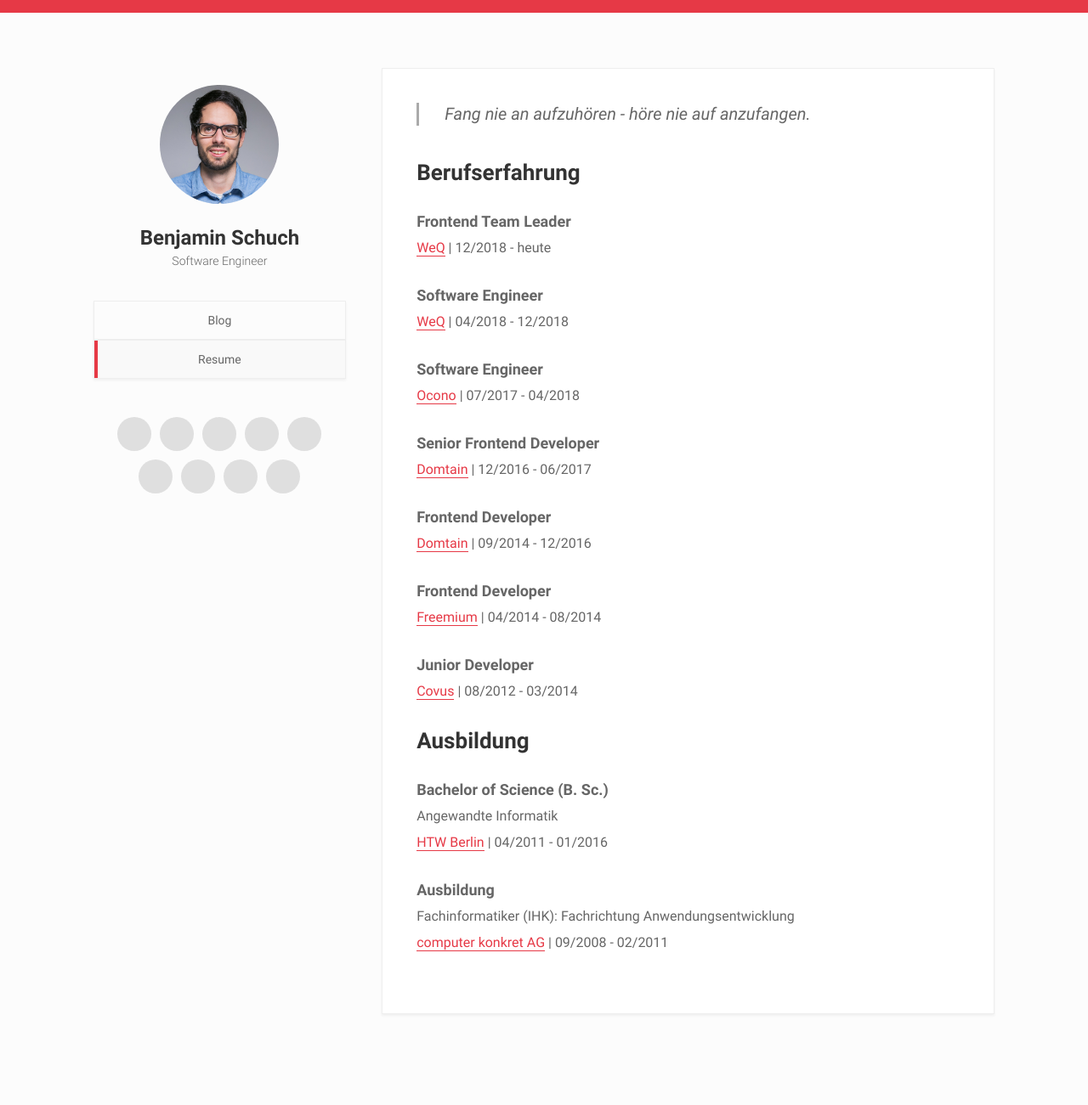
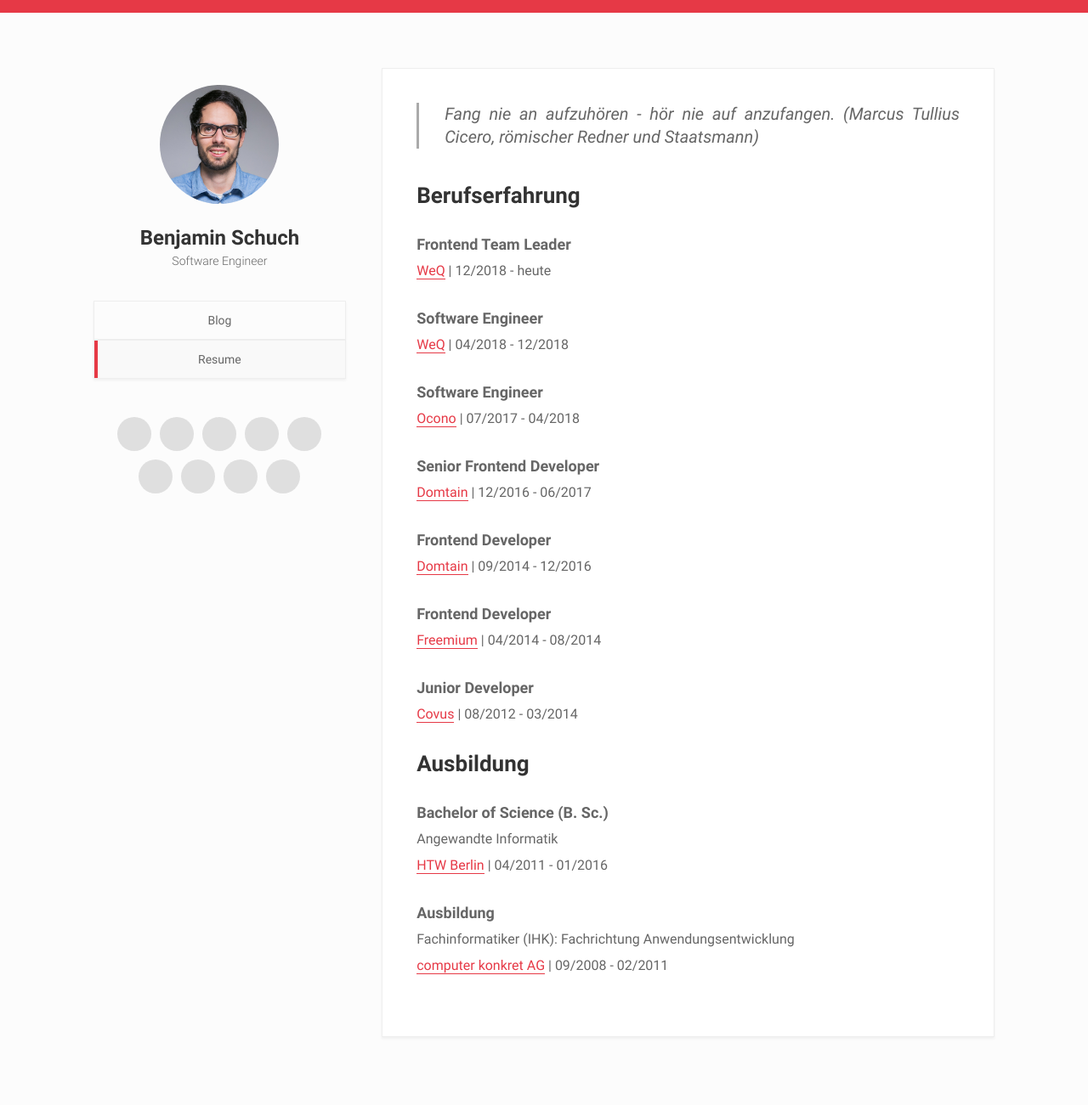
Before and after one commit to chillyistkult/chillyistkult.github.io, a Jekyll site: the page built from _pages/about/index.md, in a window 1280 px wide. Shown: the whole page at 85% size. Built offline with Jekyll 4.4.1, drawn with Linux system fonts in a browser that asks for light colours; comment, search, counter and statistics services are not loaded; before the commit the page ends 1274 px from its top, so only the background shows below that.

Commit message:
Update index.md

```diff
--- a/_pages/about/index.md
+++ b/_pages/about/index.md
@@ -5,7 +5,8 @@ permalink: /cv/
 published: true
 ---
 
-> Fang nie an aufzuhören - höre nie auf anzufangen.
+> Fang nie an aufzuhören - hör nie auf anzufangen.
+> (Marcus Tullius Cicero, römischer Redner und Staatsmann)
 
 ## Berufserfahrung
 
```
